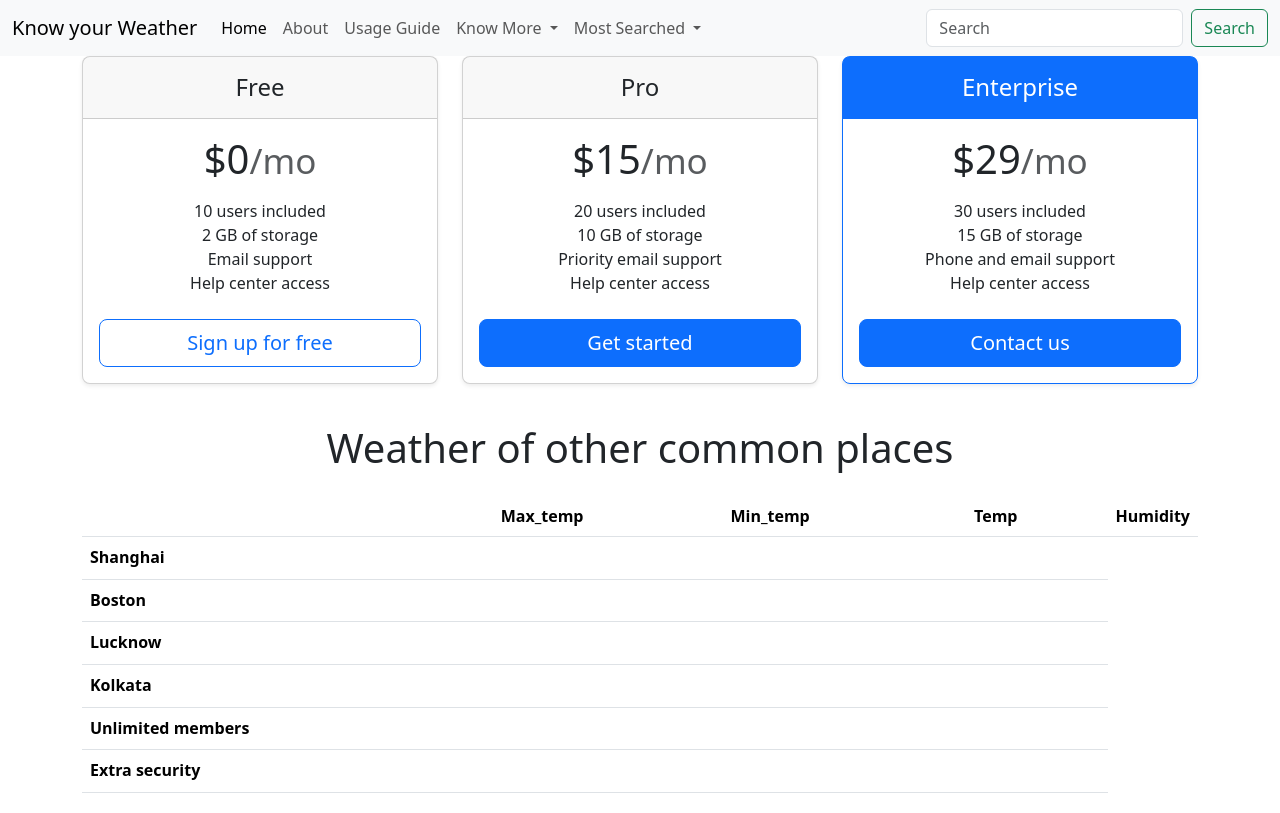
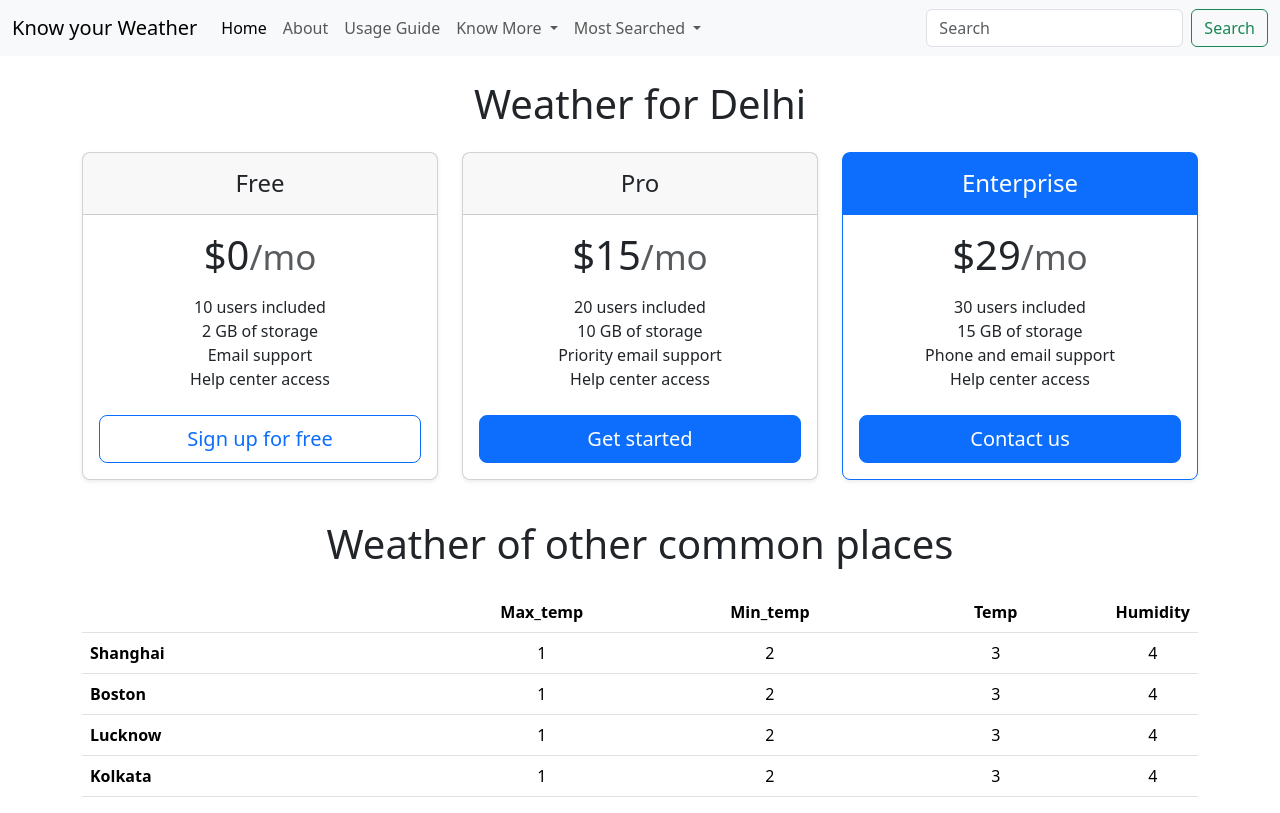
Before and after one commit to tanishashrivastava/weather-app, a plain HTML site: page index.html in a window 1280 px wide. Drawn offline with nearby package versions, Linux system fonts and the light colour scheme; no server answers.

Commit message:
homepage changes

```diff
--- a/index.html
+++ b/index.html
@@ -54,6 +54,7 @@
       </nav>
 
     <div class="container">
+        <h1 class="my-4 text-center">Weather for Delhi</h1>
         <main>
             <div class="row row-cols-1 row-cols-md-3 mb-3 text-center">
               <div class="col">
@@ -125,42 +126,34 @@
                 <tbody>
                   <tr>
                     <th scope="row" class="text-start">Shanghai</th>
-                    <td><svg class="bi" width="24" height="24"><use xlink:href="#check"></use></svg></td>
-                    <td><svg class="bi" width="24" height="24"><use xlink:href="#check"></use></svg></td>
-                    <td><svg class="bi" width="24" height="24"><use xlink:href="#check"></use></svg></td>
+                    <td>1</td>
+                    <td>2</td>
+                    <td>3</td>
+                    <td>4</td>
                   </tr>
                   <tr>
                     <th scope="row" class="text-start">Boston</th>
-                    <td></td>
-                    <td><svg class="bi" width="24" height="24"><use xlink:href="#check"></use></svg></td>
-                    <td><svg class="bi" width="24" height="24"><use xlink:href="#check"></use></svg></td>
+                    <td>1</td>
+                    <td>2</td>
+                    <td>3</td>
+                    <td>4</td>
                   </tr>
                 </tbody>
 
                 <tbody>
                   <tr>
                     <th scope="row" class="text-start">Lucknow</th>
-                    <td><svg class="bi" width="24" height="24"><use xlink:href="#check"></use></svg></td>
-                    <td><svg class="bi" width="24" height="24"><use xlink:href="#check"></use></svg></td>
-                    <td><svg class="bi" width="24" height="24"><use xlink:href="#check"></use></svg></td>
+                    <td>1</td>
+                    <td>2</td>
+                    <td>3</td>
+                    <td>4</td>
                   </tr>
                   <tr>
                     <th scope="row" class="text-start">Kolkata</th>
-                    <td></td>
-                    <td><svg class="bi" width="24" height="24"><use xlink:href="#check"></use></svg></td>
-                    <td><svg class="bi" width="24" height="24"><use xlink:href="#check"></use></svg></td>
-                  </tr>
-                  <tr>
-                    <th scope="row" class="text-start">Unlimited members</th>
-                    <td></td>
-                    <td><svg class="bi" width="24" height="24"><use xlink:href="#check"></use></svg></td>
-                    <td><svg class="bi" width="24" height="24"><use xlink:href="#check"></use></svg></td>
-                  </tr>
-                  <tr>
-                    <th scope="row" class="text-start">Extra security</th>
-                    <td></td>
-                    <td></td>
-                    <td><svg class="bi" width="24" height="24"><use xlink:href="#check"></use></svg></td>
+                    <td>1</td>
+                    <td>2</td>
+                    <td>3</td>
+                    <td>4</td>
                   </tr>
                 </tbody>
               </table>
```
Also changed, not shown: geolocation_finder.js (added, +16 -0 lines).
